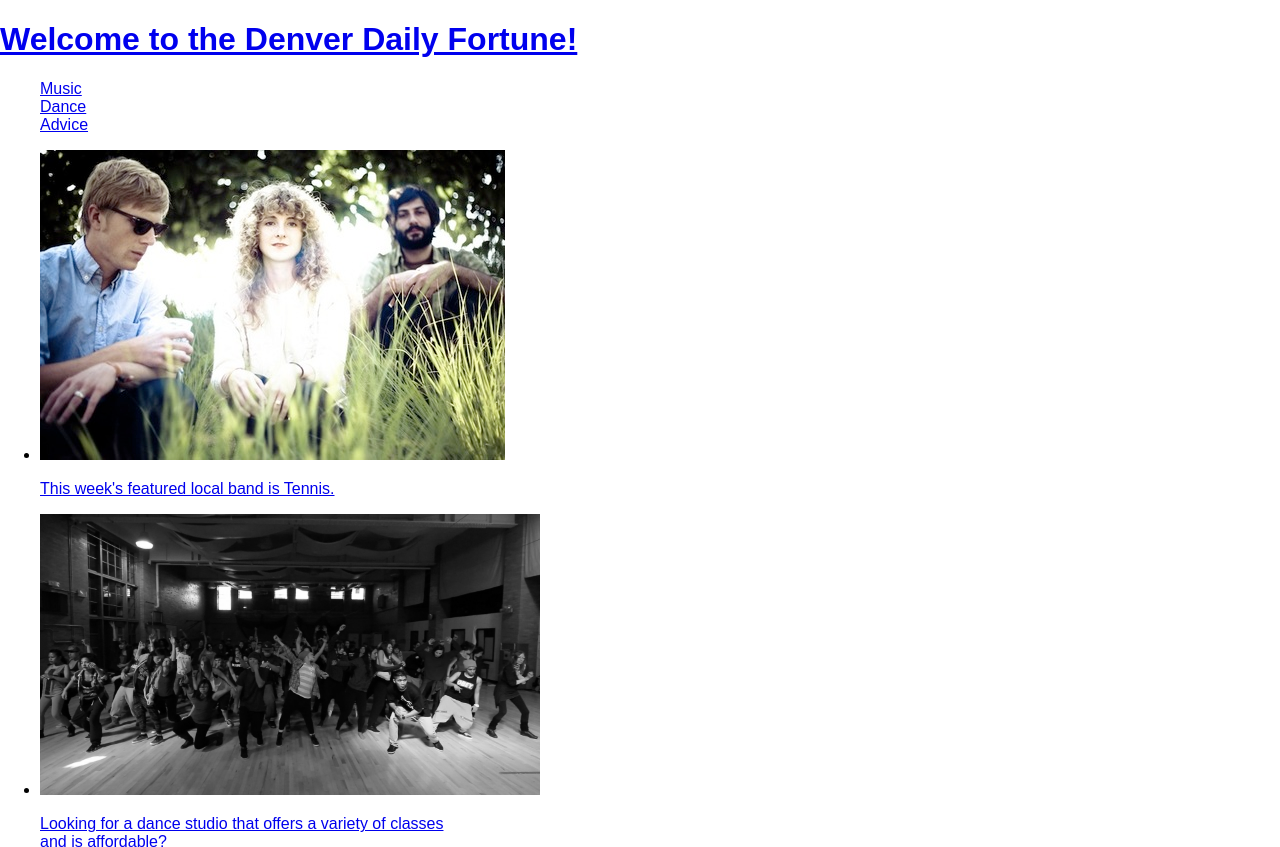
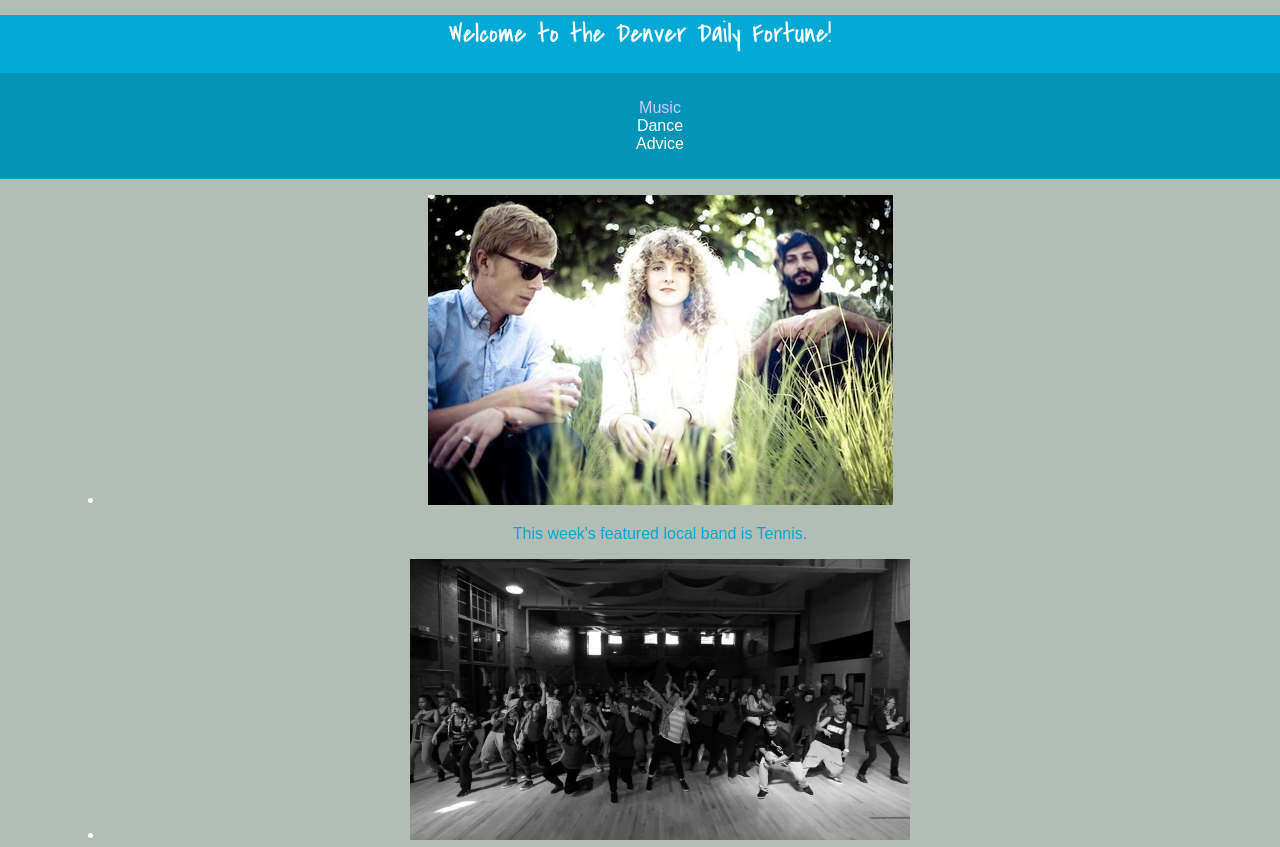
Before and after one commit to MLee21/personal_web_page, a plain HTML site: page index.html in a window 1280 px wide. Shown: the top 847 px of the page. Drawn offline with Linux system fonts and the light colour scheme; a web font is replaced by a local one.

Commit message:
stylizing css. making sure to center everything. added cool font families from google.

```diff
--- /dev/null
+++ b/css/main.css
@@ -0,0 +1,86 @@
+/***********
+GENERAL
+************/
+
+body {
+  font-family: 'Arbutus Slab', sans-serif;
+}
+
+a {
+  text-decoration: none;
+}
+
+#wrapper {
+  max-width: 940 px;
+  margin: 0 auto;
+  padding: 0 5%;
+}
+
+#main {
+  text-align: center;
+  margin: 0;
+}
+
+h1 {
+  font-family: 'Covered By Your Grace', sans-serif;
+  font-size: 1.75em;
+  margin: 15px 0;
+  font-weight: normal;
+}
+
+/* links */
+a {
+  color: #01a9d4;
+}
+
+/* blue header */
+header {
+  background-color: #01a9d4;
+  border-color: #ffbb33;
+}
+
+h1 {
+  color: #fff;
+}
+
+/***********
+NAVIGATION
+***********/
+
+nav {
+  text-align: center;
+  padding: 10px 0;
+  margin: 20px 0 0;
+}
+
+/**********
+FOOTER
+**********/
+
+footer {
+  font-size: 0.75em;
+  text-align: center;
+  padding-top: 50px;
+  color: #fff;
+}
+
+/* nav background on mobile */
+nav {
+  background: #0095b6;
+}
+
+/* nav link */
+nav a, nav a:visited {
+  color: #fff;
+}
+
+/* music nav link */
+nav a.music, nav a:hover {
+  color: #ccccff;
+}
+
+/* site body */
+body {
+  background-color: #b2beb5;
+  color: #fff;
+}
--- a/index.html
+++ b/index.html
@@ -4,20 +4,24 @@
         <meta charset="utf-8">
         <title>The Denver Daily Fortune | Minnie Lee</title>
         <link rel="stylesheet" href="css/normalize.css">
+        <link href='http://fonts.googleapis.com/css?family=Arbutus+Slab|Covered+By+Your+Grace' rel='stylesheet' type='text/css'>
+        <link rel="stylesheet" href="css/main.css">
     </head>
+    <center>
     <body>
       <header>
-        <a href ="index.html">
+        <a href ="index.html" id="main">
         <h1> Welcome to the Denver Daily Fortune! </h1>
-      </header>
         </a>
       <nav>
         <ul>
-          <li><a href="index.html">Music</a></li>
+          <li><a href="music.html" class="music">Music</a></li>
           <li><a href="dance.html">Dance</a></li>
           <li><a href="advice.html.">Advice</a></li>
         </ul>
       </nav>
+      </header>
+      <div id="wrapper">
         <section>
           <ul>
             <li>
@@ -48,10 +52,11 @@
                 </a>
             </li>
           </ul>
-
         </section>
       <footer>
         <p> &copy; 2015 Minnie Lee </p>
       </footer>
+    </div>
     </body>
+  </center>
 </html>
```
Lines whose indentation alone changed are shown as unchanged.
